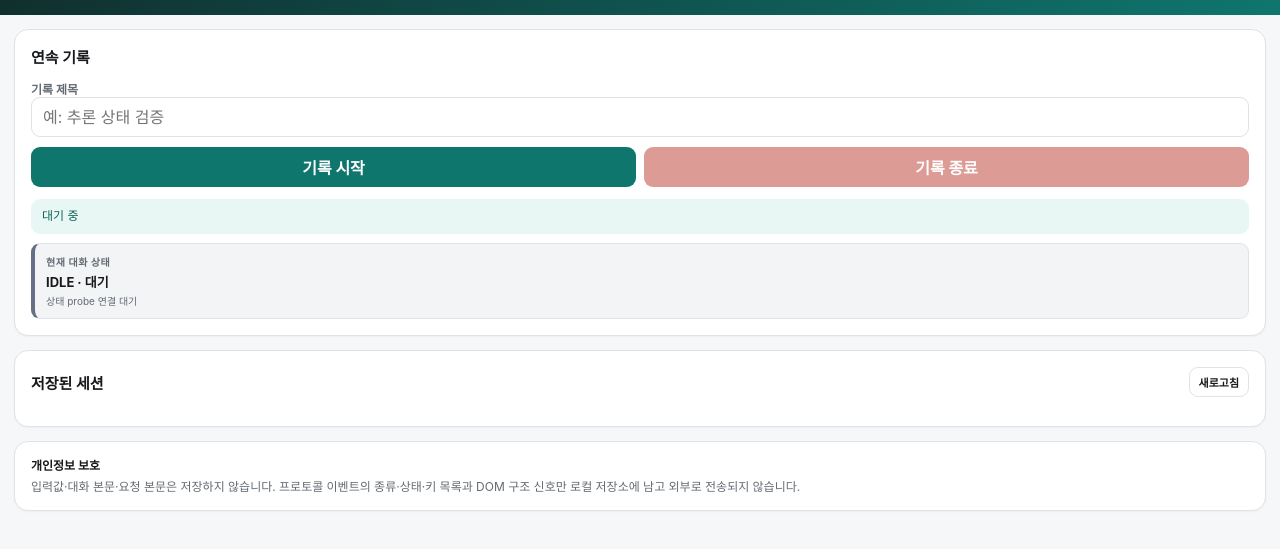
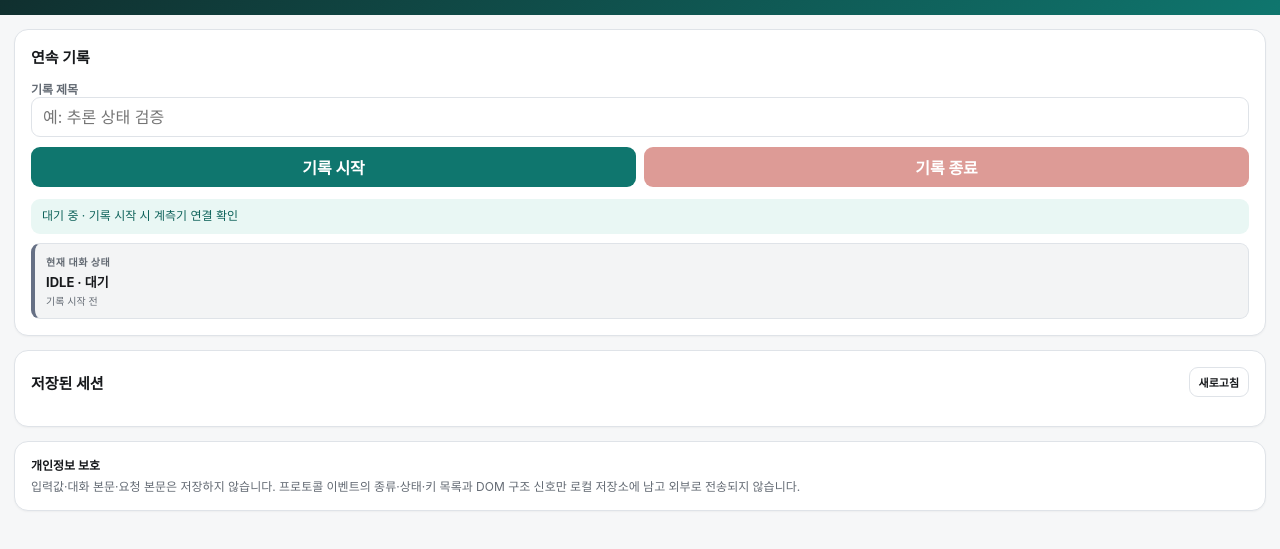
Before and after one commit to shaterguy/chatgpt-ui-state-inspector, a browser extension: page extension/sidepanel.html in a window 1280 px wide. Shown: the part 99-648 px from the top of the page. Drawn offline with Linux system fonts and the light colour scheme.

Commit message:
dev8: load sidepanel UI immediately

```diff
--- a/extension/sidepanel.html
+++ b/extension/sidepanel.html
@@ -22,11 +22,11 @@
         <button id="start" class="primary">기록 시작</button>
         <button id="stop" class="danger" disabled>기록 종료</button>
       </div>
-      <div id="live-status" class="status" role="status" aria-live="polite">대기 중</div>
+      <div id="live-status" class="status" role="status" aria-live="polite">대기 중 · 기록 시작 시 계측기 연결 확인</div>
       <div id="turn-phase" class="phase-panel" data-phase="IDLE" aria-live="polite">
         <span class="phase-label">현재 대화 상태</span>
         <strong id="phase-code">IDLE · 대기</strong>
-        <span id="phase-meta">상태 probe 연결 대기</span>
+        <span id="phase-meta">기록 시작 전</span>
       </div>
       <ol id="recent-events" class="recent" aria-label="최근 기록 이벤트"></ol>
     </section>
@@ -70,6 +70,6 @@
     </article>
   </template>
 
-  <script src="sidepanel-bootstrap.js"></script>
+  <script src="sidepanel.js"></script>
 </body>
 </html>
```
